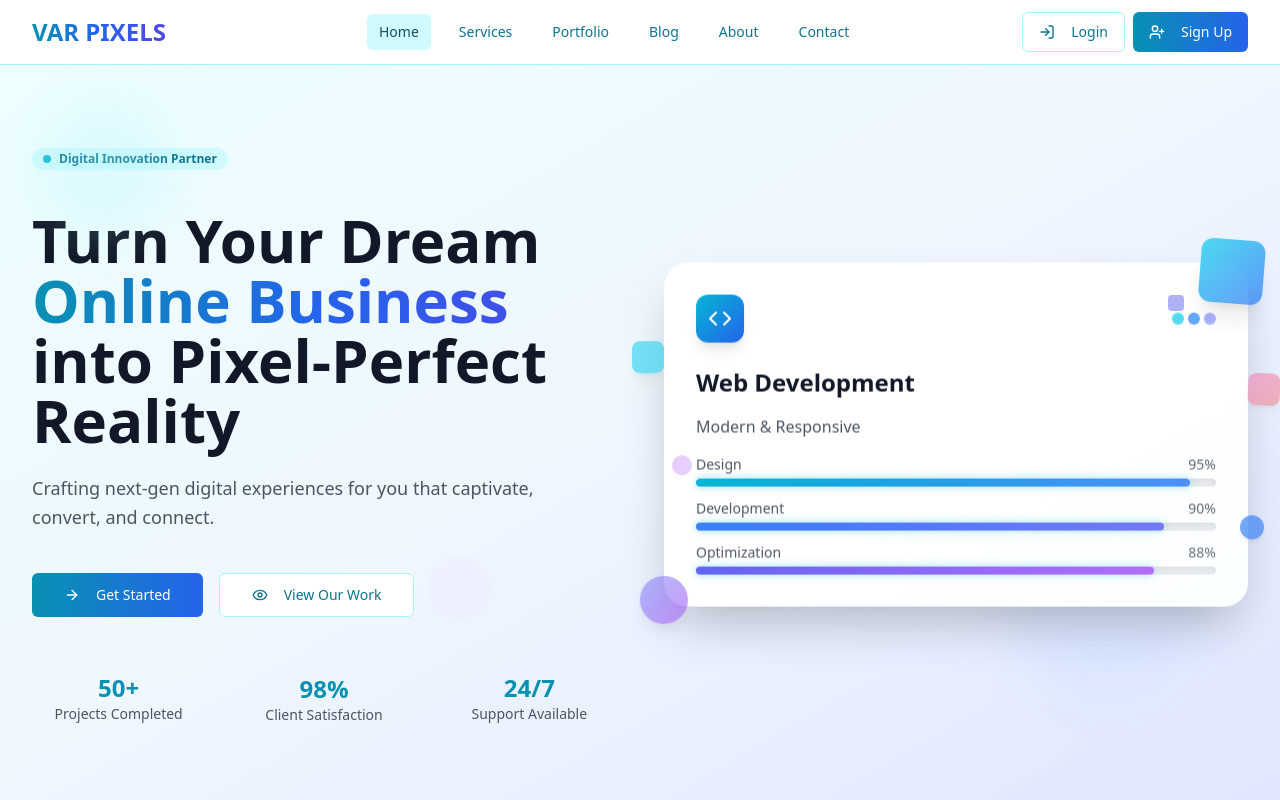
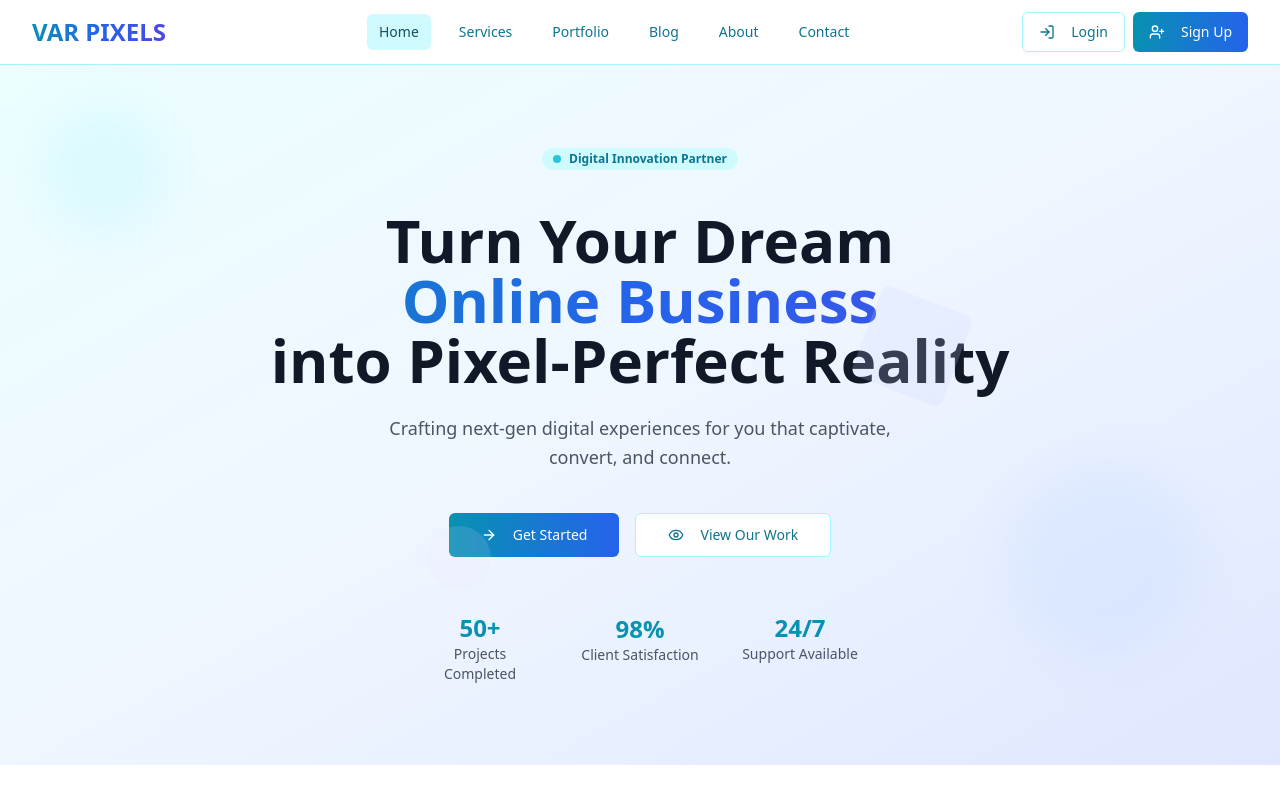
Before and after one commit to Deathanni/varpixel-upkar-Final, a React (Vite) app: page / in a window 1280 px wide. Shown: the top 800 px of the page. Built offline with nearby package versions, Linux system fonts and the light colour scheme.

Commit message:
Remove web development section from banner
Remove the web development section from the hero banner.

```diff
--- a/src/components/HeroBanner.tsx
+++ b/src/components/HeroBanner.tsx
@@ -2,7 +2,7 @@
 import React from 'react';
 import { Badge } from "@/components/ui/badge";
 import { Button } from "@/components/ui/button";
-import { ArrowRight, Code, Eye } from "lucide-react";
+import { ArrowRight, Eye } from "lucide-react";
 import { Link } from "react-router-dom";
 
 const HeroBanner = () => {
@@ -14,9 +14,9 @@ const HeroBanner = () => {
       <div className="absolute top-1/3 right-1/4 w-24 h-24 bg-indigo-200/20 rounded-lg rotate-45 animate-spin" style={{animationDuration: '12s'}}></div>
       <div className="absolute bottom-1/4 left-1/3 w-16 h-16 bg-purple-200/20 rounded-full animate-pulse" style={{animationDelay: '1s'}}></div>
 
-      <div className="max-w-7xl mx-auto grid grid-cols-1 lg:grid-cols-2 gap-12 items-center">
-        {/* Left Content */}
-        <div className="space-y-6">
+      <div className="max-w-7xl mx-auto">
+        {/* Centered Content */}
+        <div className="text-center space-y-6">
           <Badge className="bg-cyan-100 text-cyan-700 mb-4 inline-flex items-center gap-2">
             <div className="w-2 h-2 bg-cyan-500 rounded-full animate-pulse"></div>
             Digital Innovation Partner
@@ -30,11 +30,11 @@ const HeroBanner = () => {
             into Pixel-Perfect Reality
           </h1>
 
-          <p className="text-lg text-gray-600 leading-relaxed max-w-lg">
+          <p className="text-lg text-gray-600 leading-relaxed max-w-lg mx-auto">
             Crafting next-gen digital experiences for you that captivate, convert, and connect.
           </p>
 
-          <div className="flex flex-col sm:flex-row gap-4 pt-4">
+          <div className="flex flex-col sm:flex-row gap-4 pt-4 justify-center">
             <Link to="/services">
               <Button size="lg" className="bg-gradient-to-r from-cyan-600 to-blue-600 hover:from-blue-600 hover:to-indigo-600 text-white px-8 py-3 group">
                 <ArrowRight className="mr-2 h-4 w-4" />
@@ -50,7 +50,7 @@ const HeroBanner = () => {
           </div>
 
           {/* Stats */}
-          <div className="grid grid-cols-3 gap-8 pt-8">
+          <div className="grid grid-cols-3 gap-8 pt-8 max-w-md mx-auto">
             <div className="text-center stats-float">
               <div className="text-2xl font-bold text-cyan-600">50+</div>
               <div className="text-sm text-gray-600">Projects Completed</div>
@@ -65,104 +65,11 @@ const HeroBanner = () => {
             </div>
           </div>
         </div>
-
-        {/* Right Content - Enhanced 3D Card */}
-        <div className="relative">
-          <div className="relative group">
-            {/* 3D Card Container with enhanced effects */}
-            <div className="relative bg-white rounded-3xl shadow-2xl p-8 transform hover:scale-105 hover:-rotate-2 transition-all duration-500 hover:shadow-3xl floating-card">
-
-              {/* Enhanced floating geometric shapes */}
-              <div className="absolute -top-4 -right-4 w-16 h-16 bg-gradient-to-br from-cyan-400 to-blue-500 rounded-xl rotate-12 opacity-80 animate-bounce shadow-xl floating-shape"></div>
-              <div className="absolute -bottom-6 -left-6 w-12 h-12 bg-gradient-to-br from-indigo-400 to-purple-500 rounded-full opacity-60 animate-pulse shadow-lg floating-shape" style={{animationDelay: '1s'}}></div>
-              <div className="absolute top-1/3 -right-8 w-8 h-8 bg-gradient-to-br from-pink-400 to-red-400 rounded-lg rotate-45 opacity-50 animate-spin shadow-md floating-shape" style={{animationDuration: '6s', animationDelay: '2s'}}></div>
-
-              {/* Card Header */}
-              <div className="flex items-center justify-between mb-6">
-                <div className="w-12 h-12 bg-gradient-to-br from-cyan-500 to-blue-600 rounded-xl flex items-center justify-center transform group-hover:rotate-180 transition-transform duration-500 shadow-lg">
-                  <Code className="h-6 w-6 text-white" />
-                </div>
-                <div className="flex space-x-1">
-                  <div className="w-3 h-3 bg-cyan-400 rounded-full animate-pulse shadow-sm"></div>
-                  <div className="w-3 h-3 bg-blue-400 rounded-full animate-pulse delay-500 shadow-sm"></div>
-                  <div className="w-3 h-3 bg-indigo-400 rounded-full animate-pulse delay-1000 shadow-sm"></div>
-                </div>
-              </div>
-
-              {/* Card Content */}
-              <div className="space-y-4">
-                <h3 className="text-2xl font-bold text-gray-900">Web Development</h3>
-                <p className="text-gray-600">Modern & Responsive</p>
-
-                {/* Enhanced progress bars */}
-                <div className="space-y-3">
-                  <div>
-                    <div className="flex justify-between text-sm text-gray-600 mb-1">
-                      <span>Design</span>
-                      <span>95%</span>
-                    </div>
-                    <div className="w-full bg-gray-200 rounded-full h-2 shadow-inner">
-                      <div className="bg-gradient-to-r from-cyan-500 to-blue-500 h-2 rounded-full w-[95%] animate-pulse shadow-sm progress-bar"></div>
-                    </div>
-                  </div>
-
-                  <div>
-                    <div className="flex justify-between text-sm text-gray-600 mb-1">
-                      <span>Development</span>
-                      <span>90%</span>
-                    </div>
-                    <div className="w-full bg-gray-200 rounded-full h-2 shadow-inner">
-                      <div className="bg-gradient-to-r from-blue-500 to-indigo-500 h-2 rounded-full w-[90%] animate-pulse delay-500 shadow-sm progress-bar"></div>
-                    </div>
-                  </div>
-
-                  <div>
-                    <div className="flex justify-between text-sm text-gray-600 mb-1">
-                      <span>Optimization</span>
-                      <span>88%</span>
-                    </div>
-                    <div className="w-full bg-gray-200 rounded-full h-2 shadow-inner">
-                      <div className="bg-gradient-to-r from-indigo-500 to-purple-500 h-2 rounded-full w-[88%] animate-pulse delay-1000 shadow-sm progress-bar"></div>
-                    </div>
-                  </div>
-                </div>
-              </div>
-
-              {/* Enhanced gradient overlay for 3D effect */}
-              <div className="absolute inset-0 bg-gradient-to-br from-transparent via-transparent to-cyan-50/20 rounded-3xl pointer-events-none"></div>
-            </div>
-
-            {/* Enhanced background glow */}
-            <div className="absolute inset-0 bg-gradient-to-r from-cyan-200 to-blue-200 rounded-3xl blur-xl opacity-30 -z-10 transform group-hover:scale-110 transition-transform duration-500"></div>
-          </div>
-
-          {/* Enhanced floating elements around the card */}
-          <div className="absolute top-20 -left-8 w-8 h-8 bg-cyan-400 rounded-lg rotate-45 opacity-60 animate-spin shadow-lg floating-element" style={{animationDuration: '8s'}}></div>
-          <div className="absolute bottom-16 -right-4 w-6 h-6 bg-blue-500 rounded-full opacity-70 animate-bounce delay-1000 shadow-md floating-element"></div>
-          <div className="absolute top-8 right-16 w-4 h-4 bg-indigo-500 rounded-sm rotate-12 opacity-50 animate-pulse shadow-sm floating-element" style={{animationDelay: '1.5s'}}></div>
-          <div className="absolute bottom-32 left-2 w-5 h-5 bg-purple-400 rounded-full opacity-40 animate-bounce delay-2000 shadow-sm floating-element"></div>
-        </div>
       </div>
 
       <style>{`
         .stats-float {
           animation: float 3s ease-in-out infinite;
-        }
-
-        .floating-card {
-          animation: cardFloat 6s ease-in-out infinite;
-        }
-
-        .floating-shape {
-          animation: shapeFloat 4s ease-in-out infinite;
-        }
-
-        .floating-element {
-          animation: elementFloat 5s ease-in-out infinite;
-        }
-
-        .progress-bar {
-          animation: progressGlow 2s ease-in-out infinite;
         }
 
         @keyframes float {
@@ -173,42 +80,6 @@ const HeroBanner = () => {
             transform: translateY(-5px);
           }
         }
-
-        @keyframes cardFloat {
-          0%, 100% {
-            transform: translateY(0px) perspective(1000px) rotateX(0deg);
-          }
-          50% {
-            transform: translateY(-10px) perspective(1000px) rotateX(2deg);
-          }
-        }
-
-        @keyframes shapeFloat {
-          0%, 100% {
-            transform: translateY(0px) rotate(0deg);
-          }
-          50% {
-            transform: translateY(-8px) rotate(5deg);
-          }
-        }
-
-        @keyframes elementFloat {
-          0%, 100% {
-            transform: translateY(0px);
-          }
-          50% {
-            transform: translateY(-6px);
-          }
-        }
-
-        @keyframes progressGlow {
-          0%, 100% {
-            box-shadow: 0 0 5px rgba(6, 182, 212, 0.3);
-          }
-          50% {
-            box-shadow: 0 0 15px rgba(6, 182, 212, 0.6);
-          }
-        }
       `}</style>
     </section>
   );
```
